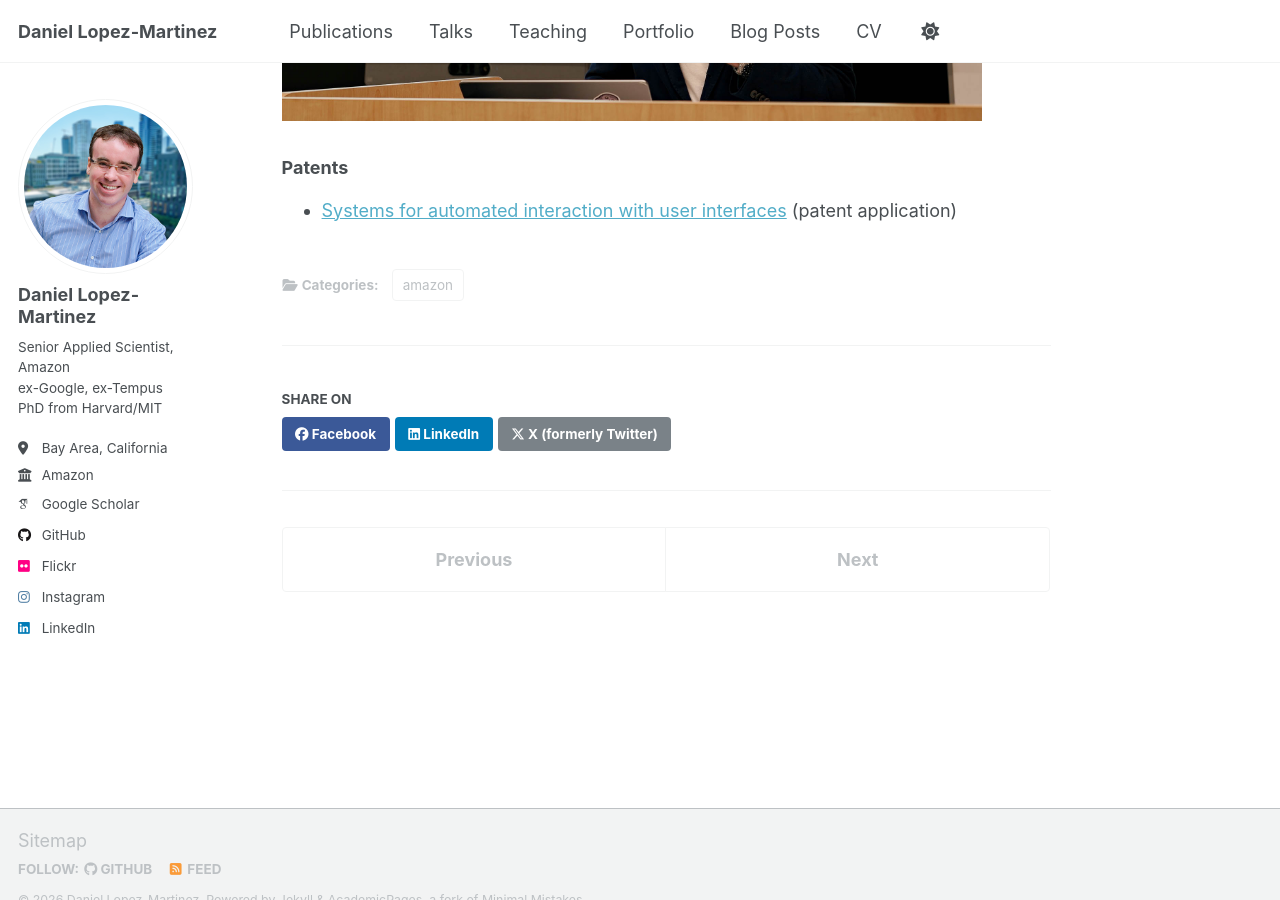
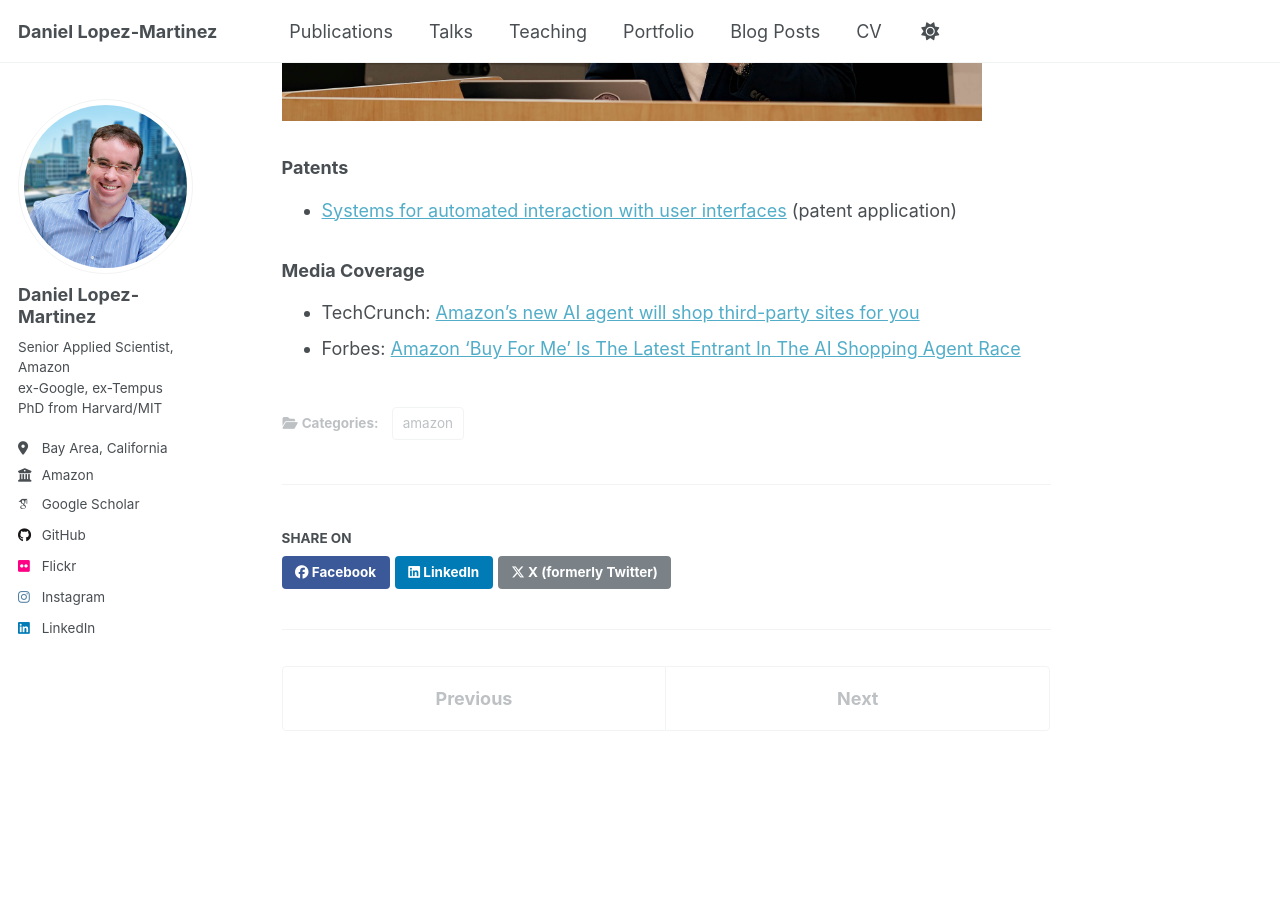
Before and after one commit to daniel-lopezmartinez/daniel-lopezmartinez.github.io, a Jekyll site: the page built from _portfolio/amazon-buyforme.md, in a window 1280 px wide and 900 px high, scrolled down 1755 px. Built offline with Jekyll 4.4.1, drawn with Linux system fonts in a browser that asks for light colours; some web fonts are replaced; a script that is not in the unit is left out.

Commit message:
added media

```diff
--- a/_portfolio/amazon-buyforme.md
+++ b/_portfolio/amazon-buyforme.md
@@ -27,3 +27,8 @@ I presented this work at the [Amazon NAS GenAI Learning Series](/talks/2025-09-2
 ### Patents
 
 - [Systems for automated interaction with user interfaces](/publication/2025-agentic-ui-automation-patent) (patent application)
+
+### Media Coverage
+
+- TechCrunch: [Amazon’s new AI agent will shop third-party sites for you](https://techcrunch.com/2025/04/03/amazons-new-ai-agent-will-shop-third-party-stores-for-you/)
+- Forbes: [Amazon ‘Buy For Me’ Is The Latest Entrant In The AI Shopping Agent Race](https://www.forbes.com/sites/kirimasters/2025/04/08/amazon-buy-for-me-is-the-latest-entrant-in-the-ai-shopping-agent-race/)
```
